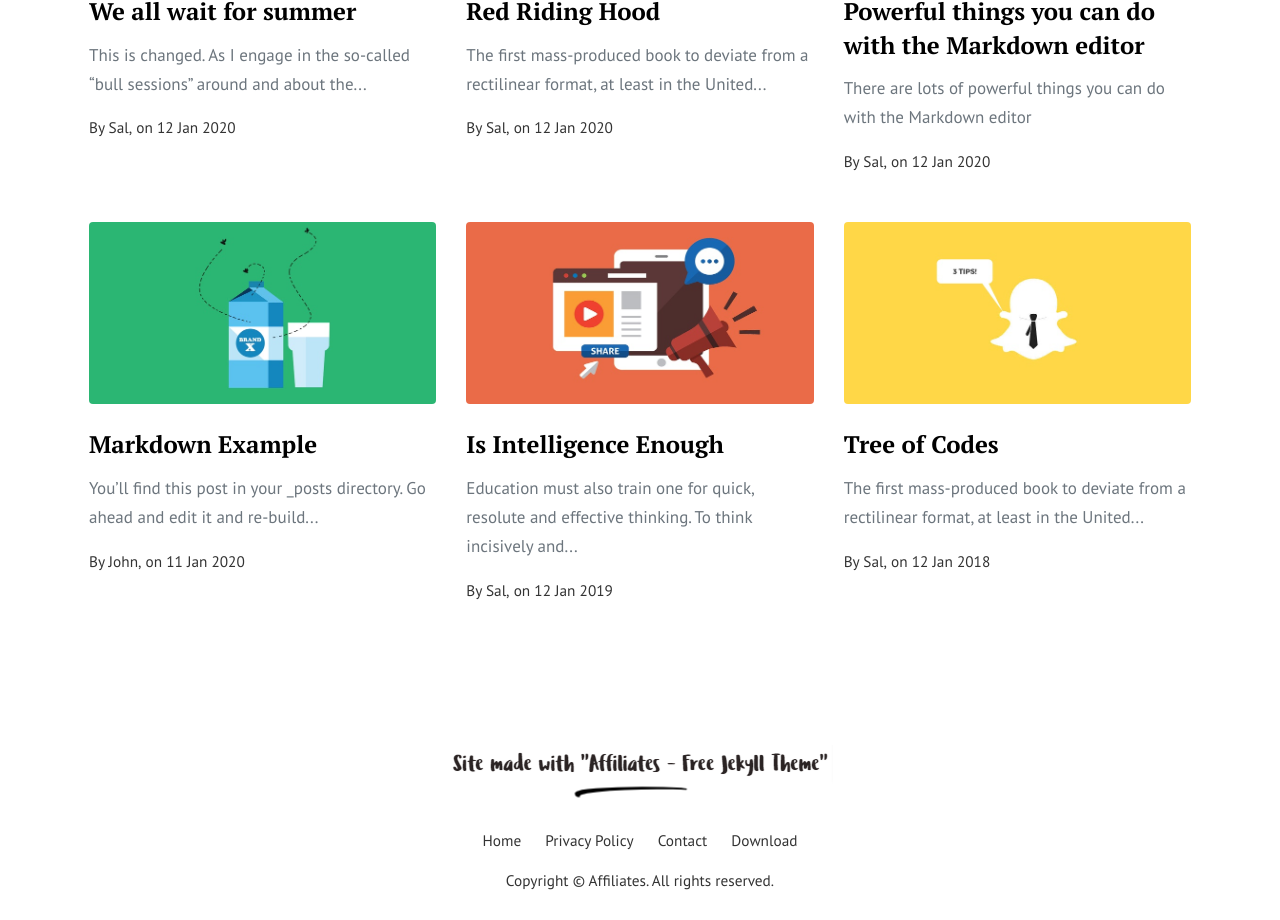
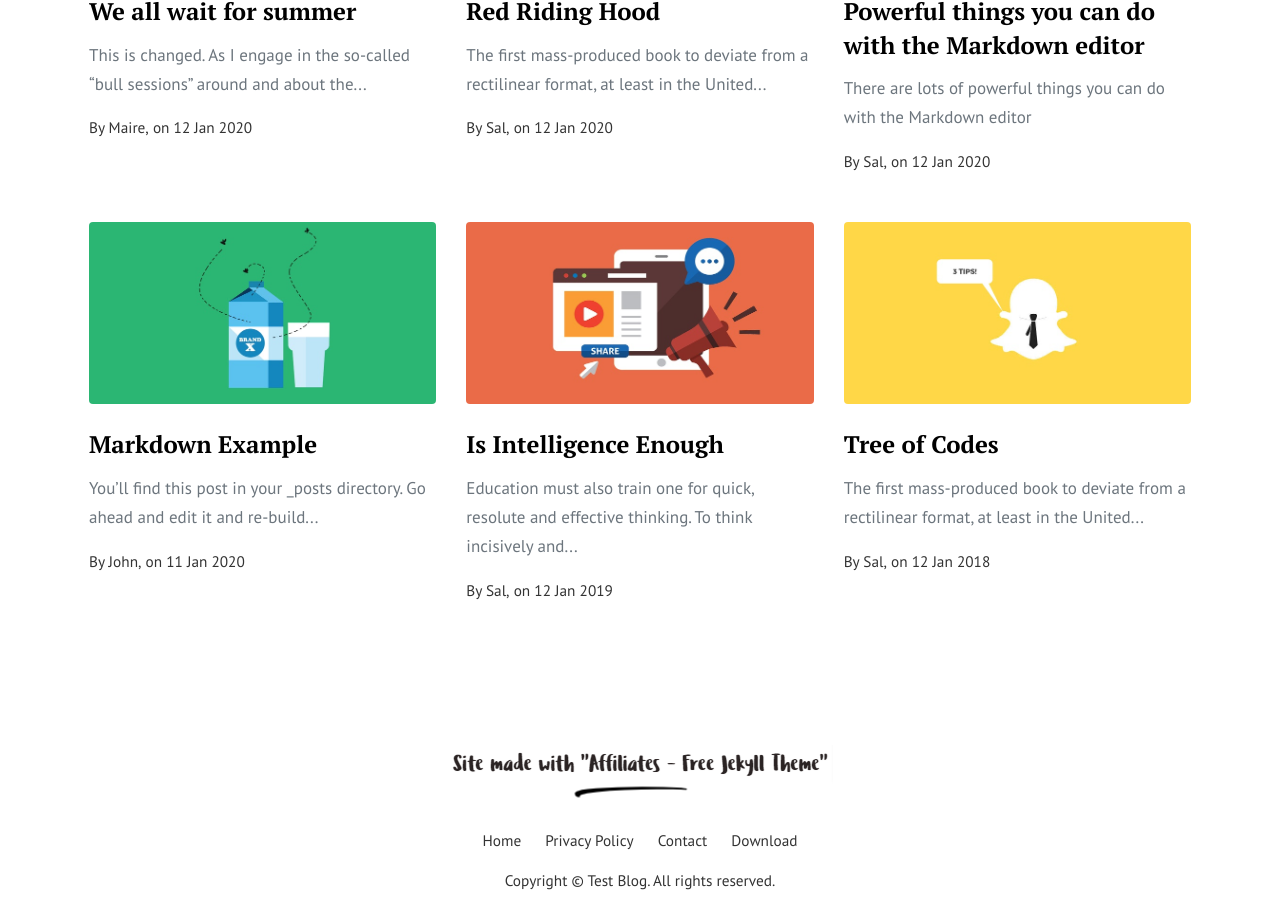
Before and after one commit to mairegrant/mairegrant.github.io, a Jekyll site: the page built from pages/categories.html, in a window 1280 px wide and 1400 px high, scrolled down 941 px. Shown: the part 477-1397 px from the top of the window. Built offline with Jekyll 4.4.1, drawn with Linux system fonts in a browser that asks for light colours.

Commit message:
Update _config.yml

```diff
--- a/_config.yml
+++ b/_config.yml
@@ -1,11 +1,10 @@
-title: "Affiliates"
-email: wowthemesnet@gmail.com
+title: "Test Blog"
 timezone: UTC
 baseurl: "/mairegrant.github.io"
 permalink: "/:title/"
 logo: 'assets/images/logo.png'
 favicon: 'assets/images/favicon.ico'
-author: Sal
+author: Maire
 paginate: 30
 disqus: 'demowebsite'
 locale: en_us
```
